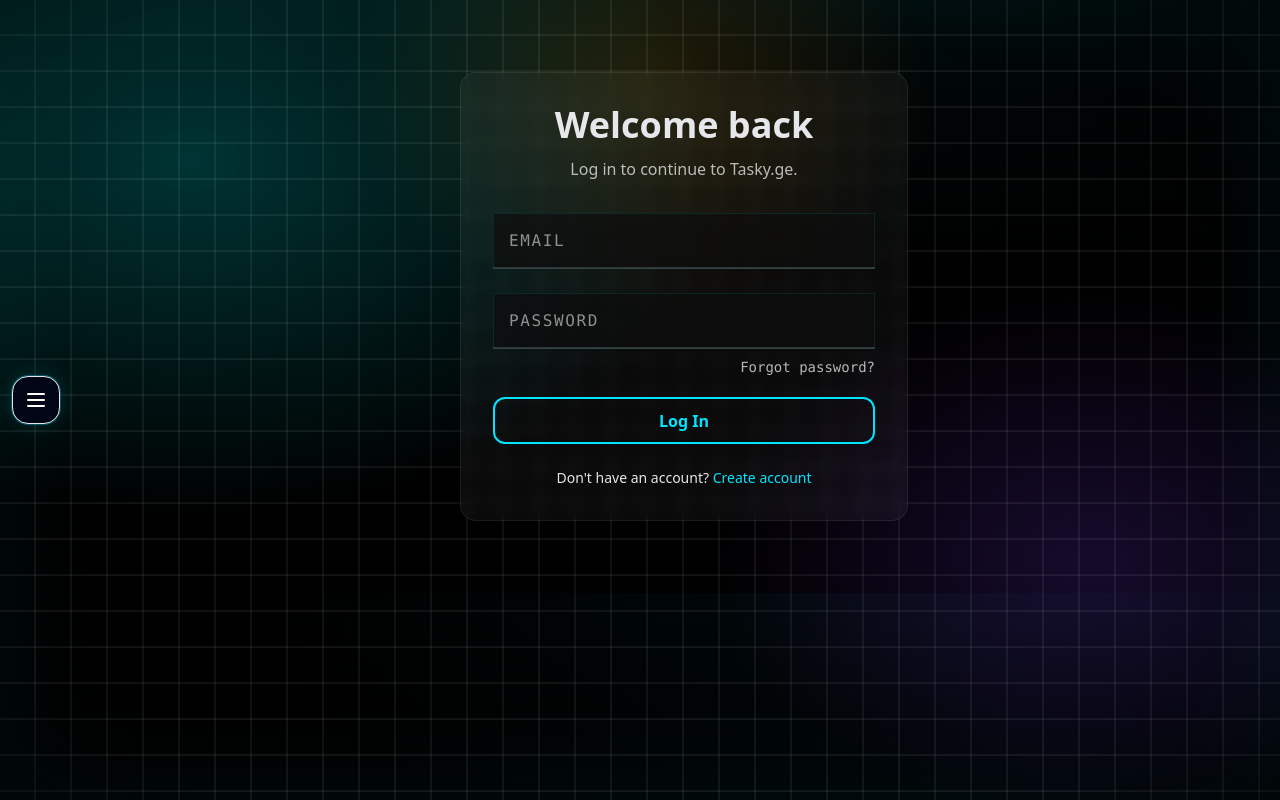
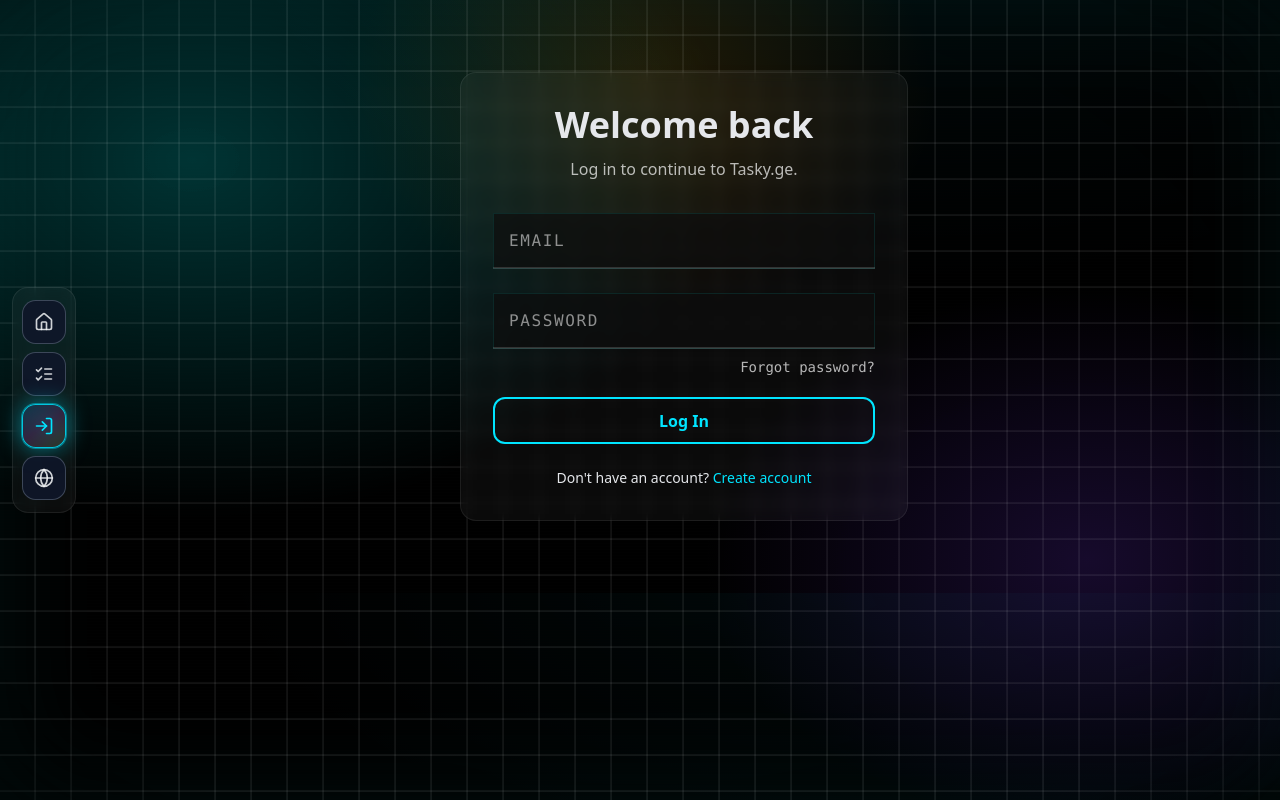
Before and after one commit to MrNobody273029/tasky-ge, a Next.js app: page /en/auth/login in a window 1280 px wide. Built offline with nearby package versions, Linux system fonts and the light colour scheme.

Commit message:
changed menu buttons

```diff
--- a/src/components/LeftNav.tsx
+++ b/src/components/LeftNav.tsx
@@ -5,7 +5,7 @@
 import { usePathname } from 'next/navigation';
 import clsx from 'clsx';
 import { useEffect, useRef, useState, useCallback } from 'react';
-import { Menu, Home, ListChecks, User, Globe, LogIn } from 'lucide-react';
+import { Home, ListChecks, User, Globe, LogIn } from 'lucide-react';
 
 export default function LeftNav({ locale }: { locale: 'ka' | 'en' }) {
   const pathname = usePathname();
@@ -14,7 +14,6 @@
   const [authed, setAuthed] = useState(false);
   const [isAdmin, setIsAdmin] = useState(false);
 
-  // რბილი ქუქჰელფერი (httpOnly-ს ვერ წაიკითხავს და ესეც ठीकაა)
   const hasCookie = (name: string) => {
     try {
       return document.cookie
@@ -28,7 +27,6 @@
     }
   };
 
-  // ერთიანი შემმოწმებელი — LS ან ქუქი რომ იგრძნოს
   const checkAuth = useCallback(() => {
     try {
       const logged =
@@ -48,9 +46,6 @@
     }
   }, []);
 
-
-
-  // listeners: storage/focus/visibility + custom 'auth-change'
   useEffect(() => {
     checkAuth();
     window.addEventListener('storage', checkAuth);
@@ -66,7 +61,6 @@
     };
   }, [checkAuth]);
 
-  // გზის შეცვლაზეც ერთხელ ჩავხედოთ
   useEffect(() => {
     checkAuth();
   }, [pathname, checkAuth]);
@@ -107,11 +101,9 @@
     if (!a || !canSound) return;
     try {
       a.currentTime = 0;
-      a.play()?.catch((e) =>
-        console.warn('Audio play blocked:', e?.name || e, e?.message || '')
-      );
-    } catch (e) {
-      console.warn('Audio play error:', e);
+      a.play()?.catch(() => {});
+    } catch {
+      /* ignore */
     }
   };
 
@@ -119,7 +111,8 @@
   const playNav   = () => playSafe(navRef.current);
 
   /* ---------- Routing helpers ---------- */
-  const normalize = (p: string) => (p !== '/' && p.endsWith('/') ? p.slice(0, -1) : p);
+  const normalize = (p: string) =>
+    p !== '/' && p.endsWith('/') ? p.slice(0, -1) : p;
   const path = normalize(pathname);
   const base = `/${locale}`;
   const isActive = (href: string) => {
@@ -131,6 +124,26 @@
   const other = locale === 'ka' ? 'en' : 'ka';
   const switchLocaleHref =
     pathname.replace(/^\/(ka|en)(?=\/|$)/, `/${other}`) || `/${other}`;
+
+  /* ---------- Tooltip text (single language per locale) ---------- */
+  const tooltipTexts =
+    locale === 'ka'
+      ? {
+          home:   'მთავარი გვერდი',
+          tasky:  'ტასკები',
+          login:  'შესვლა',
+          mypage: 'ჩემი გვერდი',
+          admin:  'ადმინის პანელი',
+          lang:   other === 'ka' ? 'ქართული' : 'ინგლისური',
+        }
+      : {
+          home:   'Home Page',
+          tasky:  'Tasks',
+          login:  'Log in',
+          mypage: 'My Page',
+          admin:  'Admin Panel',
+          lang:   other === 'ka' ? 'Georgian' : 'English',
+        };
 
   /* ---------- Nav items ---------- */
   const profileOrLogin = authed
@@ -146,82 +159,83 @@
       };
 
   const links = [
-    { href: `/${locale}`,        icon: Home,       key: 'home'  },
-    { href: `/${locale}/tasky`,  icon: ListChecks, key: 'tasky' },
+    { href: `/${locale}`,       icon: Home,       key: 'home'  },
+    { href: `/${locale}/tasky`, icon: ListChecks, key: 'tasky' },
     profileOrLogin,
   ];
 
+  /* ---------- Icon button ---------- */
   const IconBtn = ({
     href,
     Icon,
     active,
+    tooltip,
   }: {
     href: string;
     Icon: any;
     active: boolean;
+    tooltip: string;
   }) => (
     <Link
       href={href}
       onClick={playNav}
+      onMouseEnter={playHover}
       className={clsx(
         'leftnav-item',
         active ? 'leftnav-item--active' : 'leftnav-item--idle'
       )}
-    aria-label="nav-item"
+      title={tooltip}
+      aria-label={tooltip}
     >
       <Icon className="w-5 h-5 leftnav-icon" />
     </Link>
   );
 
   return (
-    <div className="group/nav fixed left-3 top-1/2 -translate-y-1/2 z-[120]">
-
-      {/* ჰამბურგერი – collapsed; hover-ზე იძლევა ხმას მხოლოდ unlock-ის შემდეგ */}
-<button
-  aria-label="open-nav"
-  onPointerDown={playHover}
-  onMouseEnter={playHover}
-  className="
-    relative z-10 flex items-center justify-center
-    w-12 h-12
-    rounded-2xl
-    bg-slate-950              /* მუქი, 0 გამჭვირვალობა */
-    text-white                /* Menu აიკონის ხაზები იქნება თეთრი */
-    border border-cyan-400    /* ცისფერი ჩარჩო */
-    shadow-neon
-    transition-opacity duration-500 ease-out
-    group-hover/nav:opacity-0 group-hover/nav:pointer-events-none
-  "
->
-  <Menu className="w-6 h-6" />
-</button>
-
-
-
-      {/* ნავბარი – hover-ზე ჩნდება უფრო ნელა */}
-      <aside
-        className="absolute left-0 top-1/2 -translate-y-1/2
-                   opacity-0 pointer-events-none -translate-x-2
-                   group-hover/nav:opacity-100 group-hover/nav:pointer-events-auto group-hover/nav:translate-x-0
-                   transition-all duration-500 ease-out"
-      >
+    <>
+      {/* DESKTOP – მარცხენა ვერტიკალური ნავბარი */}
+      <div className="hidden md:block fixed left-3 top-1/2 -translate-y-1/2 z-[120]">
         <div className="card px-2 py-3 w-16 rounded-[22px] flex flex-col items-center gap-2">
           {links.map(({ href, icon: Icon, key }) => (
-            <IconBtn key={key} href={href} Icon={Icon} active={isActive(href)} />
+            <IconBtn
+              key={key}
+              href={href}
+              Icon={Icon}
+              active={isActive(href)}
+              tooltip={(tooltipTexts as any)[key]}
+            />
           ))}
 
-          {/* ენის გადამრთველი */}
-          <Link
+          <IconBtn
             href={switchLocaleHref}
-            onClick={playNav}
-            className="leftnav-item leftnav-item--idle"
-            aria-label="language-switch"
-          >
-            <Globe className="w-5 h-5 leftnav-icon" />
-          </Link>
+            Icon={Globe}
+            active={false}
+            tooltip={tooltipTexts.lang}
+          />
+        </div>
+      </div>
 
+      {/* MOBILE – ზედა ჰორიზონტალური ნავბარი */}
+      <div className="md:hidden fixed top-3 left-1/2 -translate-x-1/2 z-[120]">
+        <div className="card px-3 py-2 rounded-2xl flex items-center gap-2">
+          {links.map(({ href, icon: Icon, key }) => (
+            <IconBtn
+              key={key}
+              href={href}
+              Icon={Icon}
+              active={isActive(href)}
+              tooltip={(tooltipTexts as any)[key]}
+            />
+          ))}
+
+          <IconBtn
+            href={switchLocaleHref}
+            Icon={Globe}
+            active={false}
+            tooltip={tooltipTexts.lang}
+          />
         </div>
-      </aside>
       </div>
+    </>
   );
 }
```
Also changed, not shown: app/[locale]/mypage/created/new/FormClient.tsx (+62 -12 lines). Lines whose indentation alone changed are shown as unchanged.
